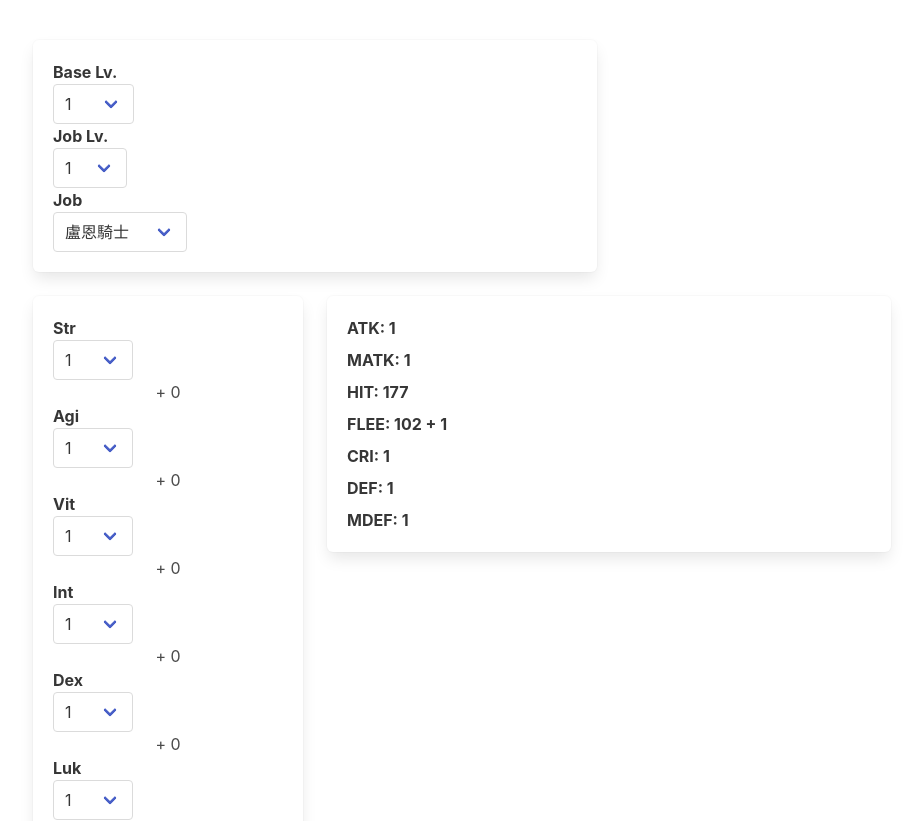
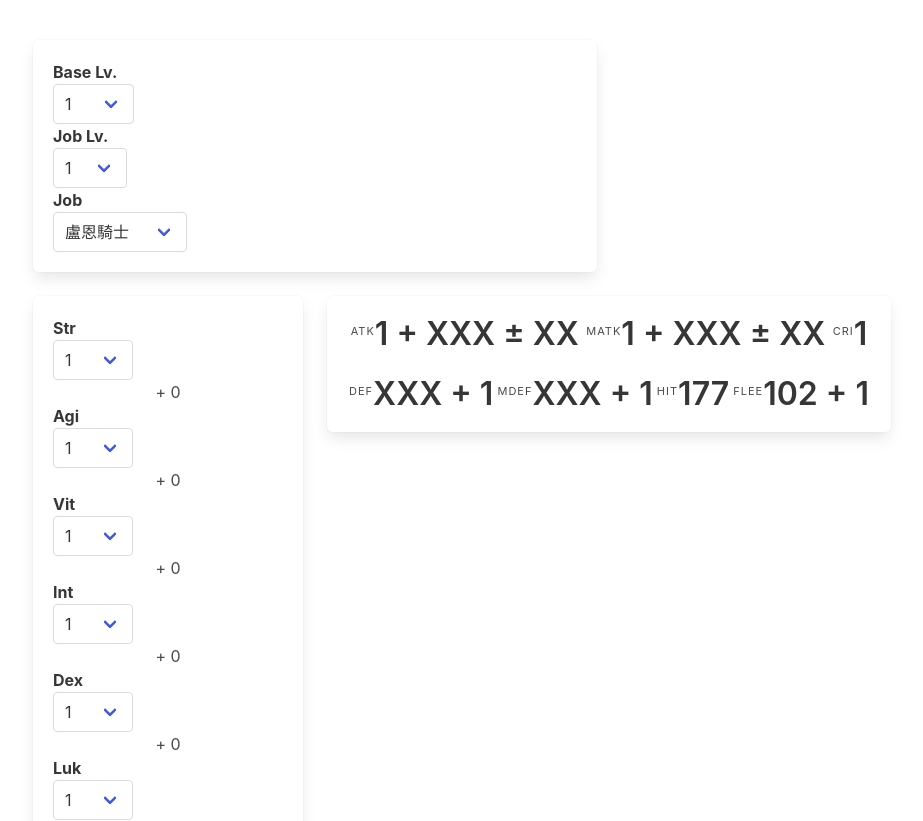
Before and after one commit to jigsawye/ro-simulator, a Vue app: page / in a window 1280 px wide. Shown: the top 821 px of the page, without its empty margins (31-954 px from the left). Built offline with nearby package versions, Linux system fonts and the light colour scheme.

Commit message:
Update infomation UI

```diff
--- a/src/components/Stats/StatsBox.vue
+++ b/src/components/Stats/StatsBox.vue
@@ -9,13 +9,38 @@
     </div>
     <div class="column is-half">
       <div class="box">
-        <label class="label">ATK: {{ atk }}</label>
-        <label class="label">MATK: {{ matk }}</label>
-        <label class="label">HIT: {{ hit }}</label>
-        <label class="label">FLEE: {{ flee }} + {{ dodge }}</label>
-        <label class="label">CRI: {{ cri }}</label>
-        <label class="label">DEF: {{ def }}</label>
-        <label class="label">MDEF: {{ mdef }}</label>
+        <nav class="level">
+          <div class="level-item has-text-centered">
+            <p class="heading">ATK</p>
+            <p class="title">{{ atk }} + XXX ± XX</p>
+          </div>
+          <div class="level-item has-text-centered">
+            <p class="heading">MATK</p>
+            <p class="title">{{ matk }} + XXX ± XX</p>
+          </div>
+          <div class="level-item has-text-centered">
+            <p class="heading">CRI</p>
+            <p class="title">{{ cri }}</p>
+          </div>
+        </nav>
+        <nav class="level">
+          <div class="level-item has-text-centered">
+            <p class="heading">DEF</p>
+            <p class="title">XXX + {{ def }}</p>
+          </div>
+          <div class="level-item has-text-centered">
+            <p class="heading">MDEF</p>
+            <p class="title">XXX + {{ mdef }}</p>
+          </div>
+          <div class="level-item has-text-centered">
+            <p class="heading">HIT</p>
+            <p class="title">{{ hit }}</p>
+          </div>
+          <div class="level-item has-text-centered">
+            <p class="heading">FLEE</p>
+            <p class="title">{{ flee }} + {{ dodge }}</p>
+          </div>
+        </nav>
       </div>
     </div>
   </div>
```
